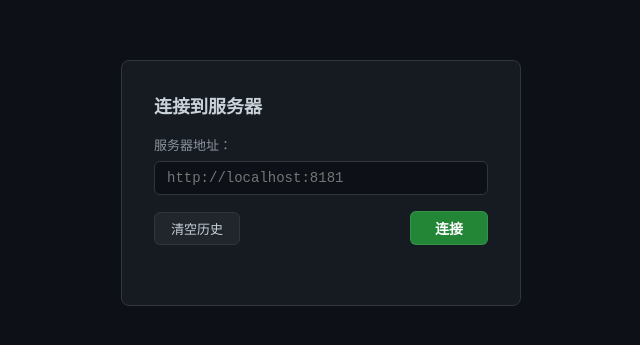
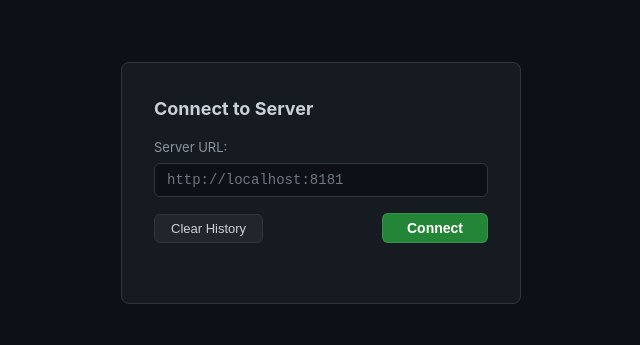
Before and after one commit to envsh/toxhttpd, a plain HTML site: page web/index.html in a window 1280 px wide. Shown: the part 217-562 px from the top of the page, without its empty margins (319-959 px from the left). Drawn offline with Linux system fonts and the light colour scheme.

Commit message:
impr web refresh to loginwin

```diff
--- a/web/app.js
+++ b/web/app.js
@@ -95,6 +95,18 @@ function applyLanguage() {
     if (actions[0]) actions[0].textContent = t('buttons.edit_info');
     if (actions[1]) actions[1].textContent = t('buttons.connect_network');
     if (actions[2]) actions[2].textContent = t('buttons.qrcode');
+
+    // 更新登录界面
+    const loginTitle = document.getElementById('loginTitle');
+    if (loginTitle) loginTitle.textContent = t('login.title');
+    const loginLabel = document.querySelector('#loginBox label');
+    if (loginLabel) loginLabel.textContent = t('login.server_url');
+    const loginInput = document.getElementById('serverUrlInput');
+    if (loginInput) loginInput.placeholder = t('login.url_placeholder');
+    const connectBtn = document.getElementById('loginConnectBtn');
+    if (connectBtn) connectBtn.textContent = t('login.connect');
+    const clearBtn = document.getElementById('loginClearBtn');
+    if (clearBtn) clearBtn.textContent = t('login.clear_history');
 
     // 更新底部添加好友区域
     const addInput = document.getElementById('addFriendInputBottom');
--- a/web/lang/en-US.json
+++ b/web/lang/en-US.json
@@ -201,6 +201,7 @@
     "login": {
         "title": "Connect to Server",
         "server_url": "Server URL:",
+        "url_placeholder": "http://localhost:8181",
         "connect": "Connect",
         "clear_history": "Clear History",
         "connecting": "Connecting...",
--- a/web/lang/zh-CN.json
+++ b/web/lang/zh-CN.json
@@ -197,6 +197,7 @@
     "login": {
         "title": "连接到服务器",
         "server_url": "服务器地址：",
+        "url_placeholder": "http://localhost:8181",
         "connect": "连接",
         "clear_history": "清空历史",
         "connecting": "正在连接...",
--- a/web/style.css
+++ b/web/style.css
@@ -1157,7 +1157,7 @@ select option {
     position: fixed;
     inset: 0;
     background: #0d1117;
-    display: flex;
+    display: none;
     align-items: center;
     justify-content: center;
     z-index: 9999;
@@ -1194,6 +1194,9 @@ select option {
 .login-input-row input:focus {
     outline: none;
     border-color: #58a6ff;
+}
+.login-input-row input::placeholder {
+    color: #6e7681;
 }
 #loginClearBtn {
     background: #21262d;
```
